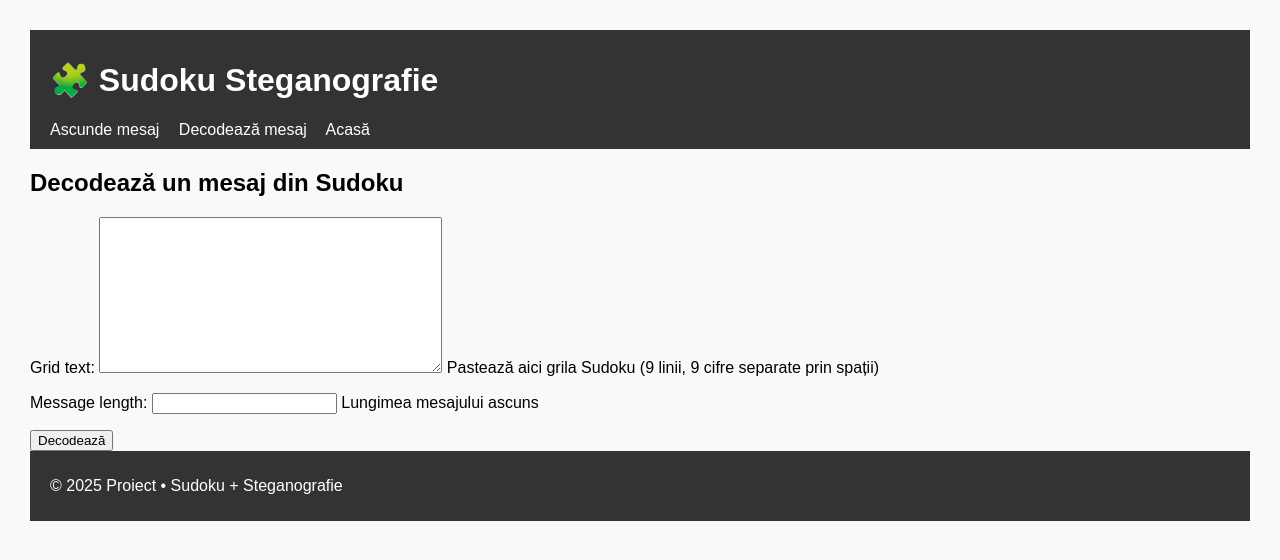
After one commit to BejenaruIoanMatei/SudokuStenography, a Django app: page /decode/ in a window 1280 px wide. The commit adds this page. Shown: the top 560 px of the page. Run offline with Django 5.2, Linux system fonts and the light colour scheme.

Commit message:
4: Decoding the message

```diff
--- a/core/sudoku/forms.py
+++ b/core/sudoku/forms.py
@@ -18,3 +18,13 @@ class EncodeForm(forms.Form):
         choices=DIFFICULTY_CHOICES,
         widget=forms.Select()
     )
+
+class DecodeForm(forms.Form):
+    grid_text = forms.CharField(
+        widget=forms.Textarea(attrs={"rows": 10, "cols": 40}),
+        help_text="Pastează aici grila Sudoku (9 linii, 9 cifre separate prin spații)"
+    )
+    message_length = forms.IntegerField(
+        min_value=1,
+        help_text="Lungimea mesajului ascuns"
+    )
--- a/core/sudoku/templates/sudoku/base.html
+++ b/core/sudoku/templates/sudoku/base.html
@@ -30,7 +30,7 @@
     <h1>🧩 Sudoku Steganografie</h1>
     <nav>
         <a href="{% url 'encode' %}">Ascunde mesaj</a>
-        <a href="#">Decodează mesaj</a> <!-- îl adaugi când e gata -->
+        <a href="{% url 'decode' %}">Decodează mesaj</a> <!-- îl adaugi când e gata -->
         <a href="/">Acasă</a>
     </nav>
 </header>
--- /dev/null
+++ b/core/sudoku/templates/sudoku/decode.html
@@ -0,0 +1,9 @@
+{% extends 'sudoku/base.html' %}
+{% block content %}
+  <h2>Decodează un mesaj din Sudoku</h2>
+  <form method="post">
+    {% csrf_token %}
+    {{ form.as_p }}
+    <button type="submit">Decodează</button>
+  </form>
+{% endblock %}
--- /dev/null
+++ b/core/sudoku/templates/sudoku/decode_result.html
@@ -0,0 +1,6 @@
+{% extends 'sudoku/base.html' %}
+{% block content %}
+  <h2>Rezultatul decodării</h2>
+  <p><strong>Mesaj decodificat:</strong> {{ message }}</p>
+  <a href="{% url 'decode' %}">Încearcă altul</a>
+{% endblock %}
--- a/core/sudoku/urls.py
+++ b/core/sudoku/urls.py
@@ -1,6 +1,7 @@
 from django.urls import path
-from . import views
+from .views import encode_view, decode_view
 
 urlpatterns = [
-    path('', views.encode_view, name='encode'),
+    path('', encode_view, name='encode'),
+    path('decode/', decode_view, name='decode'),
 ]
--- a/core/sudoku/views.py
+++ b/core/sudoku/views.py
@@ -1,7 +1,8 @@
 from django.shortcuts import render
-from .forms import EncodeForm
+from .forms import EncodeForm, DecodeForm
 from .generator import generate_sudoku
 from .generator import encode_message_in_sudoku
+from .decoder import decode_message_from_sudoku
 
 DIFFICULTY_MAP = {
     'easy': 30,
@@ -17,7 +18,18 @@ def encode_view(request):
             difficulty = form.cleaned_data['difficulty']
             empty_cells = DIFFICULTY_MAP.get(difficulty, 40)
             sudoku_grid = generate_sudoku(empty_cells=empty_cells)
+
+            max_message_len = sum(1 for row in sudoku_grid for val in row if val != 0) // 8
+
+            if len(message) > max_message_len:
+                form.add_error('message', f'Mesajul este prea lung. Max {max_message_len} caractere pentru această grilă.')
+                return render(request, 'sudoku/encode.html', {'form': form})
+
             sudoku_encoded = encode_message_in_sudoku(sudoku_grid, message)
+
+
+            decoded = decode_message_from_sudoku(sudoku_grid, len(message))
+            print(f'DEBUG - {decoded}')
 
             context = {
                 'form': form,
@@ -30,3 +42,32 @@ def encode_view(request):
         form = EncodeForm()
 
     return render(request, 'sudoku/encode.html', {'form': form})
+
+def parse_grid_text(text):
+    lines = text.strip().split('\n')
+    grid = []
+    for line in lines:
+        numbers = list(map(int, line.strip().split()))
+        grid.append(numbers)
+    return grid
+
+def decode_view(request):
+    if request.method == 'POST':
+        form = DecodeForm(request.POST)
+        if form.is_valid():
+            grid_text = form.cleaned_data['grid_text']
+            msg_length = form.cleaned_data['message_length']
+
+            try:
+                grid = parse_grid_text(grid_text)
+                message = decode_message_from_sudoku(grid, msg_length)
+                return render(request, 'sudoku/decode_result.html', {
+                    'form': form,
+                    'message': message,
+                })
+            except Exception as e:
+                form.add_error('grid_text', f"Format invalid: {e}")
+    else:
+        form = DecodeForm()
+
+    return render(request, 'sudoku/decode.html', {'form': form})
```
Also changed, not shown: core/sudoku/decoder.py (added, +14 -0 lines), core/sudoku/generator.py (+10 -7 lines), core/sudoku/templates/sudoku/encode_result.html (+10 -13 lines).
